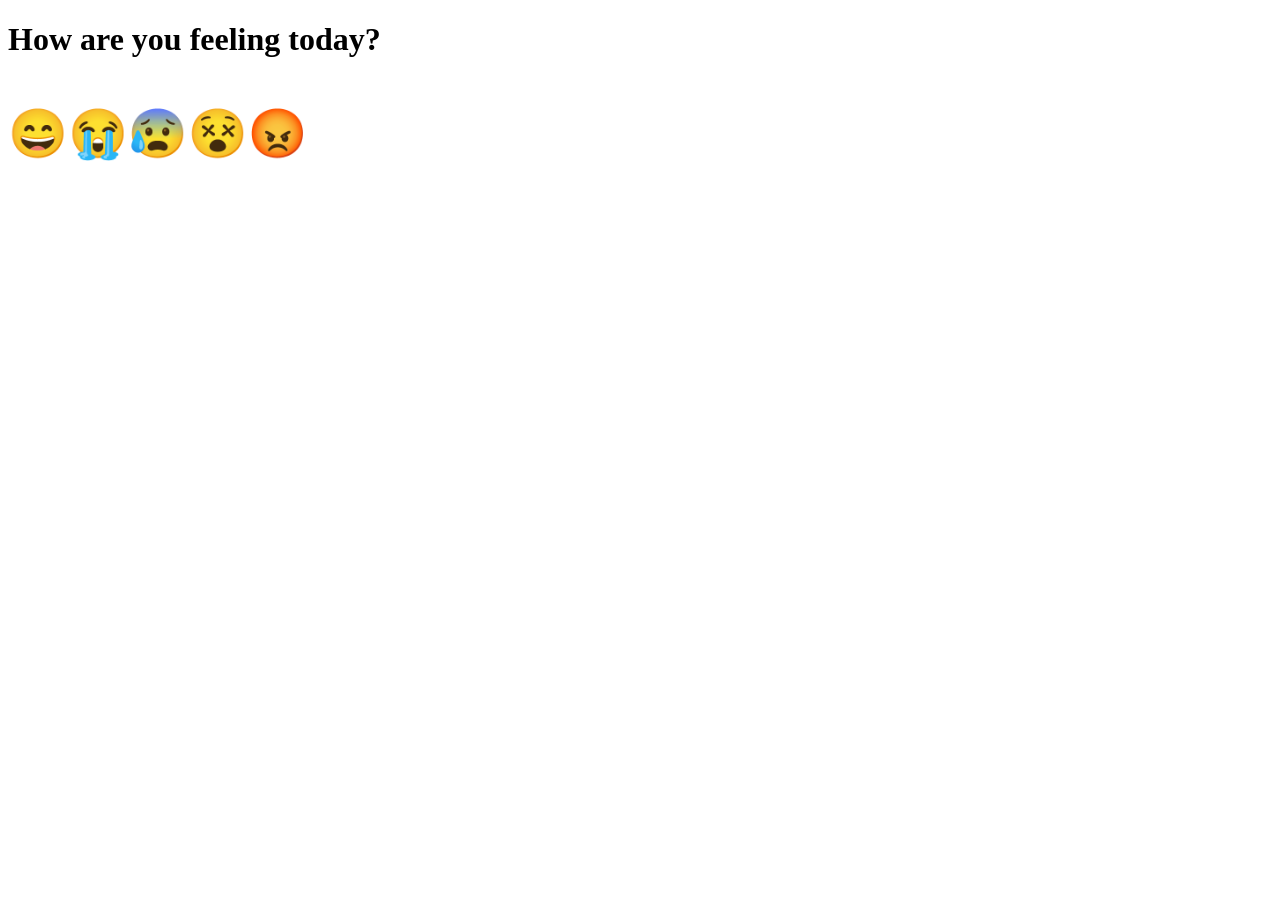
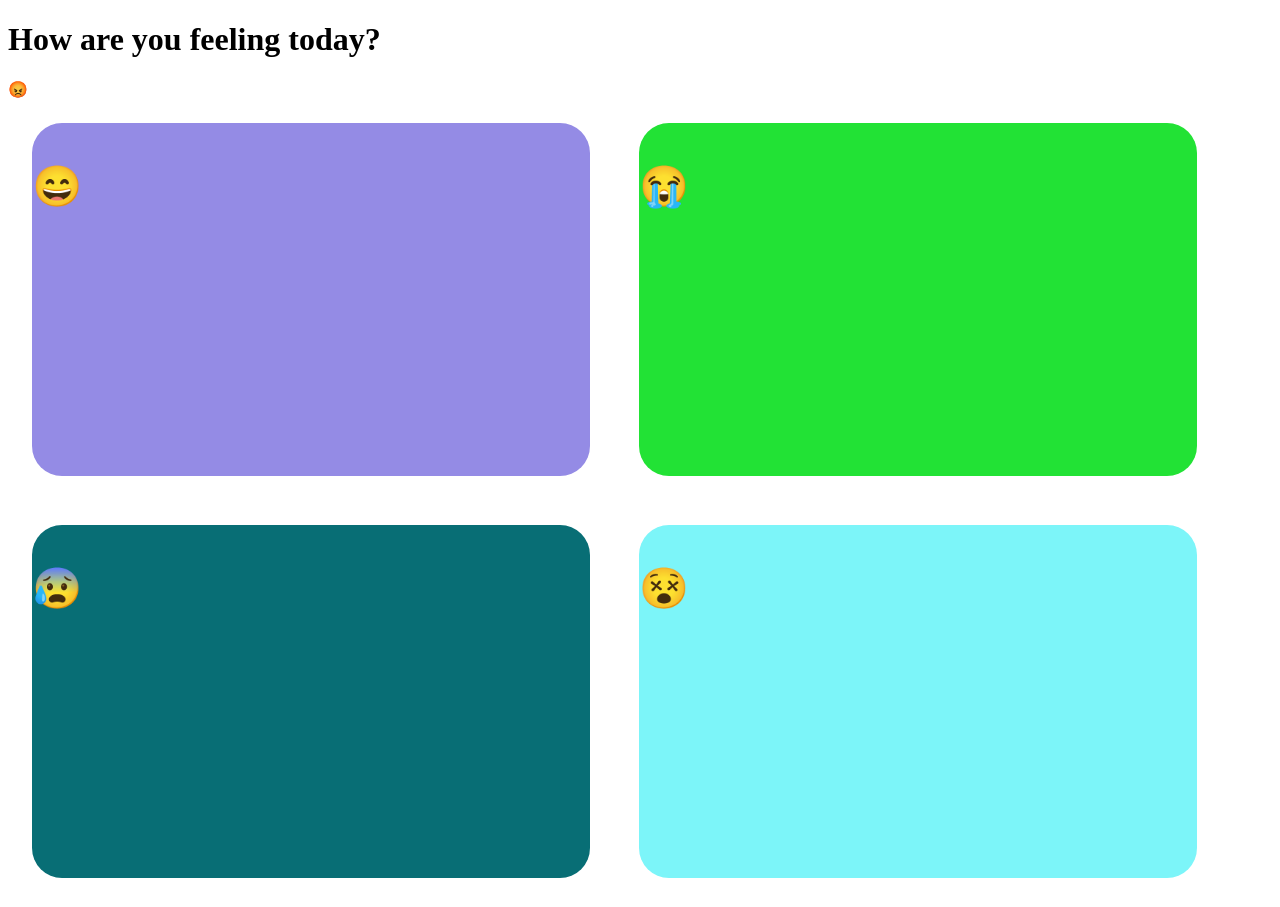
Before and after one commit to infinite2004/Mood-App, a Flask app: template templates/allmoods.html in a window 1280 px wide. Before the commit the page ends 161 px from the top, so only its background shows below. Run offline with Flask 2, Linux system fonts and the light colour scheme; the template is opened without the code that fills it, so the values that code supplies are empty; some libraries are stand-ins or nearby versions.

Commit message:
needs styling

```diff
--- a/app.py
+++ b/app.py
@@ -17,6 +17,14 @@
 @app.route('/main')
 def home():
    return render_template('main.html')
+@app.route('/GetTips')
+def tips():
+   return render_template('allmoods.html')
+@app.route('/showmood')
+def show():
+
+   return render_template('pimoods.html')
+
 @app.route('/login',methods = ['POST', 'GET'])
 def login():
    if request.method == 'POST':
--- a/static/main.js
+++ b/static/main.js
@@ -0,0 +1,25 @@
+var text  = [ "continue to be happy", "always smile", "nice smile", "continue being awsome", "" ];
+var index = 0;
+$("#description").fadeTo( 1, 0 );
+setInterval( function(){
+    $( "#description" ).stop().html( text[ index ] ).fadeTo( 500, 1, function(){
+        index++;
+        $( "#description" ).delay( 600 ).fadeTo( 500, 0 );
+        if ( index == 10 ) {
+            index = 0;
+        };
+    } );
+}, 1800 );
+
+var SAD  = [ "better days will come", "dont give up", "keep your head up", "continue being awsome", "look to the future" ];
+var index = 0;
+$("#SAD").fadeTo( 1, 0 );
+setInterval( function(){
+    $( "#SAD" ).stop().html( SAD[ index ] ).fadeTo( 500, 1, function(){
+        index++;
+        $( "#SAD" ).delay( 600 ).fadeTo( 500, 0 );
+        if ( index == 10 ) {
+            index = 0;
+        };
+    } );
+}, 1800 );
--- a/templates/allmoods.html
+++ b/templates/allmoods.html
@@ -4,12 +4,119 @@
     <meta charset="UTF-8">
     <meta name="viewport" content="width=device-width, initial-scale=1.0">
     <title>Document</title>
+    <style>
+        .quodrant{
+    width: 100%;
+    height: 100vh;
+    margin: 0;
+    padding: 0;
+}
+
+.qtop,
+.qbottom{
+    width: 96%;
+    height: 46vh;
+}
+
+.quodrant1,
+.quodrant2,
+.quodrant3,
+.quodrant4{
+    display: inline;
+    float: left;
+    width: 46%;
+    height: 96%;
+    border-radius: 30px;
+    margin: 2%;
+}
+
+.quodrant1{
+    background-color: #948be5;
+}
+
+.quodrant2{
+    background-color: #22e235;
+}
+
+.quodrant3{
+    background-color: #086e75;
+}
+
+.quodrant4{
+    background-color: #7cf5f9;
+}
+
+#container{
+    left:100px
+}
+
+
+    </style>
+    <script src="https://ajax.googleapis.com/ajax/libs/jquery/2.1.1/jquery.min.js"></script>
+
+    <script>
+        var text  = [ "continue to be happy", "always smile", "nice smile", "continue being awsome", "Smile more" ];
+        var index = 0;
+        $("#description").fadeTo( 1,0 );
+        setInterval( function(){
+            $( "#description" ).stop().html(text[ index ]).fadeTo( 500, 1, function(){
+                index++;
+                $("#description").delay( 1000 ).fadeTo( 500, 0 );
+                if(index == 10 ) {
+                    index = 0;
+                };
+            } );
+        }, 1800 );
+
+        var SAD  = [ "continue to be happy", "always smile", "nice smile", "continue being awsome", "" ];
+        var index = 0;
+        $("#SAD").fadeTo( 1, 0 );
+        setInterval( function(){
+            $("#SAD").stop().html(SAD[ index ]).fadeTo( 500, 1, function(){
+                index++;
+                $( "#SAD" ).delay( 600 ).fadeTo( 500, 0 );
+                if ( index == 10 ) {
+                    index = 0;
+                };
+            } );
+        }, 1800 );
+    </script>
 </head>
 <body>
     <h1>How are you feeling today?</h1>
-    <script src="script.js"></script>
+    <script src="{{url_for('static', filename='main.js')}}">sefh</script>
+   <link rel = "stylesheet" type="text/css" href ="{{url_for('static',filename ='main.css')}}
+
+</div>
     <p style="font-size:48px">
-      &#128516;&#128557;&#128560;&#128565;&#128545;
+      &#128545;
+      <div class='quodrant'>
+
+        <div class ="container">
+            <p style= "position: absolute; left: 5%; top: 50%;"id="description">Emotion1</p>
+
+        <div class ="container">
+             <p style= "position: absolute; left: 5%; top: 100%;"id="SAD">Emotion2</p>
+
+            <div class='qtop'>
+
+            <div class='quodrant1'><p style="font-size:40px">&#128516;</div>
+
+
+            <div class='quodrant2'><p style="font-size:40px">&#128557;</div>
+        </div>
+
+
+        <div class='qbottom'>
+            <div class='quodrant3'><p style="font-size:40px">&#128560;</div>
+
+            <div class='quodrant4'><p style="font-size:40px">&#128565;</div>
+        </div>
+    </div>
+
+    <script type="text/javascript" src="main.js"></script>
+    </body>
+    </html>
 </p>
 </body>
 </html>
--- a/templates/main.html
+++ b/templates/main.html
@@ -1,7 +1,7 @@
 <!DOCTYPE html>
 <html lang="en">
 <head>
-  <title>Bootstrap Example</title>
+  <title>MOOD APP</title>
   <meta charset="utf-8">
   <meta name="viewport" content="width=device-width, initial-scale=1">
   <link rel="stylesheet" href="https://maxcdn.bootstrapcdn.com/bootstrap/4.5.2/css/bootstrap.min.css">
@@ -17,10 +17,10 @@
       <a class="nav-link" href="http://127.0.0.1:5000/">Log your Mood</a>
     </li>
     <li class="nav-item">
-      <a class="nav-link" href="#">Get tips</a>
+      <a class="nav-link" href="http://127.0.0.1:5000/GetTips">Get tips</a>
     </li>
     <li class="nav-item">
-      <a class="nav-link" href="#">(in progress)</a>
+      <a class="nav-link" href="http://127.0.0.1:5000/showmood">Display Mood</a>
     </li>
   </ul>
 </nav>
```
Also changed, not shown: templates/pimoods.html (added, +18 -0 lines), static/data/info.db.
